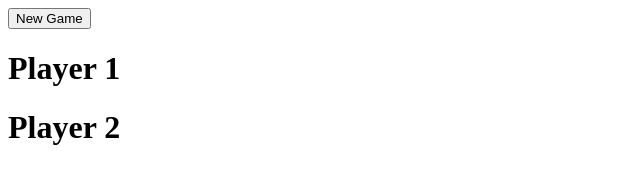
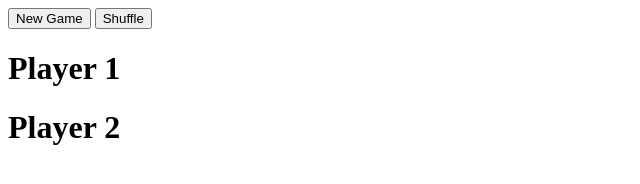
Before and after one commit to timalo/Battleship, a plain HTML site: page src/index.html in a window 1280 px wide. Shown: the whole page, without its empty margins (0-640 px from the left). Drawn offline with Linux system fonts and the light colour scheme.

Commit message:
save point before starting to implement ship placing/shuffling.

```diff
--- a/src/DOMHandler.js
+++ b/src/DOMHandler.js
@@ -2,8 +2,6 @@
 const script = require("./scripts");
 
 function renderBoards(player1, player2) {
-  // In addition to handling classes etc. We could also add images to hit/missed boxes.
-  // Doing it with just background colors for now
   for (let i = 0; i < 10; i += 1) {
     for (let j = 0; j < 10; j += 1) {
       const box1 = document.getElementById(`box1-${i}${j}`);
@@ -113,7 +111,6 @@ function hitShip(boardID, x, y, p1, p2) {
       }
     }
   }
-
   renderBoards(p1, p2);
 }
 
@@ -142,6 +139,7 @@ function newGame() {
 }
 
 function placeShips(player1, player2) {
+  // just using premade positions for now.
   player1.gameBoard.placeShip(4, 1, 4, "y"); // ends in 1, 8
   player1.gameBoard.placeShip(3, 7, 2, "x"); // 9, 2
   player1.gameBoard.placeShip(3, 3, 1, "y"); // 3, 3
--- a/src/index.html
+++ b/src/index.html
@@ -10,6 +10,7 @@
       <div class="buttonDiv">
         <button class="rotateButton" hidden>Rotate Ship</button>
         <button class="newGameButton">New Game</button>
+        <button class="shuffleShipsButton">Shuffle</button>
       </div>
       <div class="gameDiv">
         <div class="boardArea p1Area">
```
